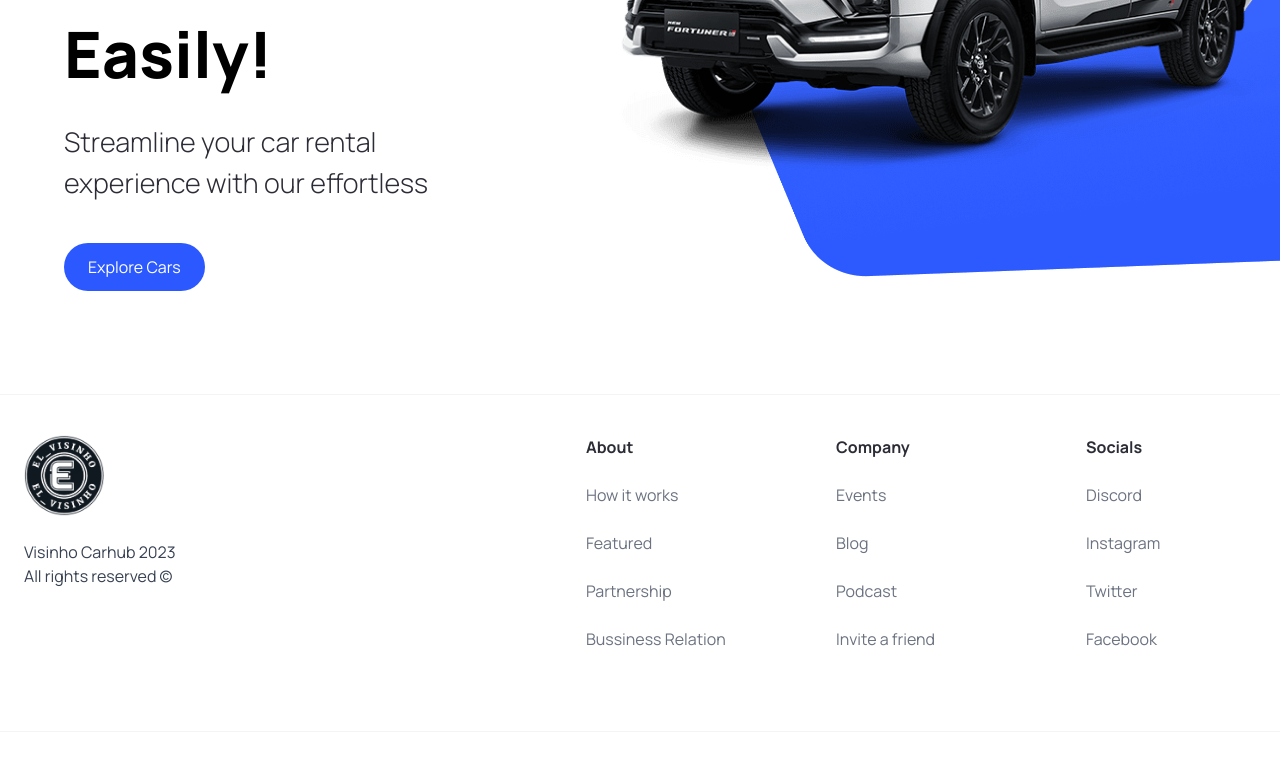
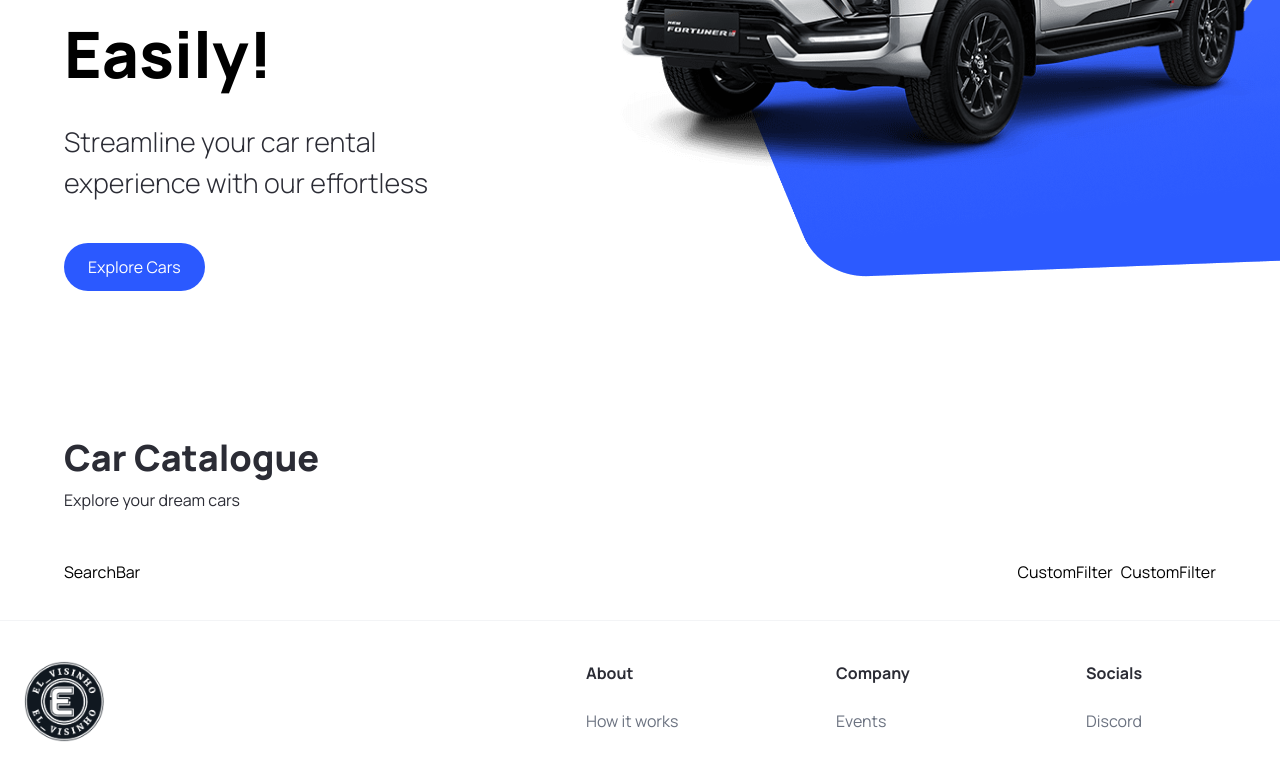
Before and after one commit to Visinho/Car_display_app, a Next.js app: page / in a window 1280 px wide. Shown: the part 426-1187 px from the top of the page. Built offline with nearby package versions, Linux system fonts and the light colour scheme.

Commit message:
Created and rendered the searchbar and filter components

```diff
--- a/app/page.tsx
+++ b/app/page.tsx
@@ -1,6 +1,6 @@
 "use client";
 
-import { Hero } from '@/components';
+import { Hero, SearchBar, CustomFilter } from '@/components';
 import Image from 'next/image'
 
 
@@ -8,6 +8,24 @@
   return (
     <main className="overflow-hidden">
       <Hero />
+
+      <div className='mt-12 padding-x padding-y max-width' id='discover'>
+        <div className='home__text-container'>
+          <h1 className='text-4xl font-extrabold'>
+              Car Catalogue
+          </h1>
+          <p>Explore your dream cars</p>
+        </div>
+
+        <div className='home__filters'>
+            <SearchBar />
+            <div className='home__filter-container'>
+              <CustomFilter title="fuel" />
+              <CustomFilter title="year" />
+            </div>
+        </div>
+
+      </div>
     </main>
   )
 }
--- /dev/null
+++ b/components/CustomFilter.tsx
@@ -0,0 +1,11 @@
+import React from 'react'
+
+const CustomFilter = () => {
+  return (
+    <div>
+      CustomFilter
+    </div>
+  )
+}
+
+export default CustomFilter
--- /dev/null
+++ b/components/SearchBar.tsx
@@ -0,0 +1,11 @@
+import React from 'react'
+
+const SearchBar = () => {
+  return (
+    <div>
+      SearchBar
+    </div>
+  )
+}
+
+export default SearchBar
--- a/components/index.ts
+++ b/components/index.ts
@@ -2,10 +2,14 @@
 import CustomButton from "./CustomButton";
 import Navbar from "./Navbar";
 import Footer from "./Footer";
+import SearchBar from "./SearchBar";
+import CustomFilter from "./CustomFilter";
 
 export {
     Hero,
     CustomButton,
     Navbar,
-    Footer
+    Footer,
+    SearchBar,
+    CustomFilter
 }
```
